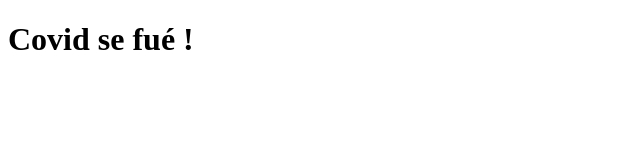
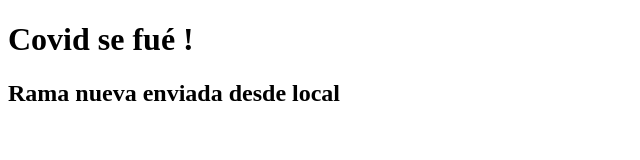
Before and after one commit to BrianHey/gitexample, a plain HTML site: page index.html in a window 1280 px wide. Shown: the whole page, without its empty margins (0-640 px from the left). Drawn offline with Linux system fonts and the light colour scheme.

Commit message:
ramita local

```diff
--- a/index.html
+++ b/index.html
@@ -7,5 +7,6 @@
 </head>
 <body>
     <h1>Covid se fué !</h1>
+    <h2>Rama nueva enviada desde local</h2>
 </body>
 </html>
```
